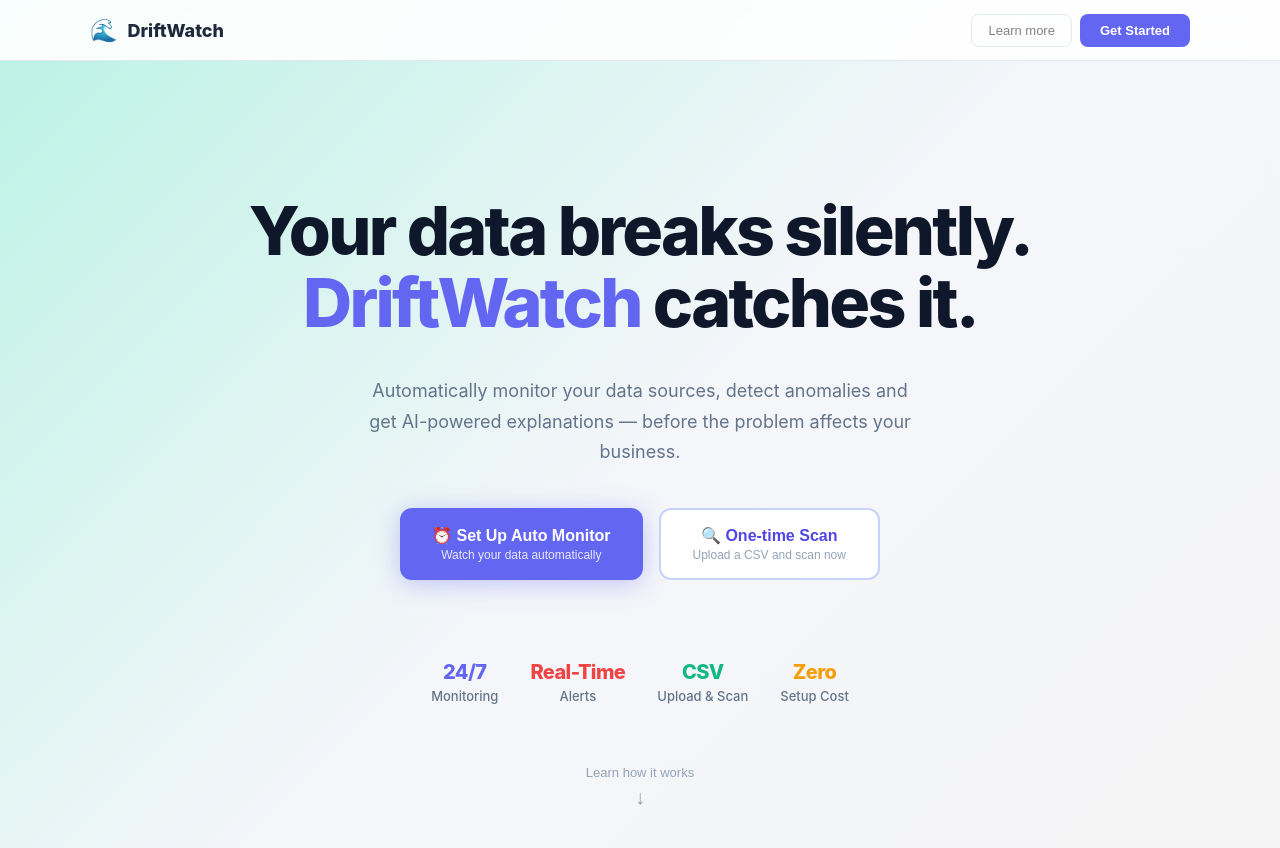
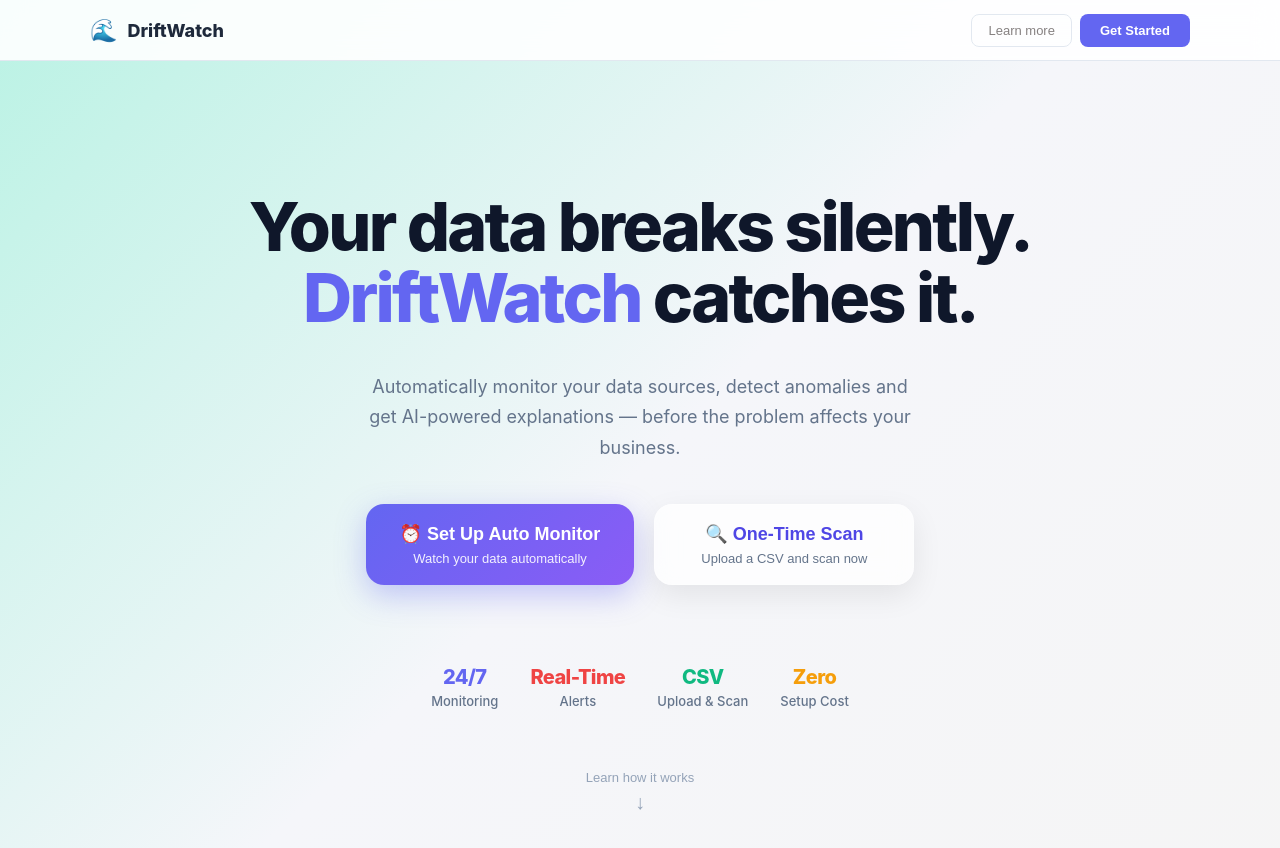
Before and after one commit to user1-prajwal/driftwatch, a React (Create React App) app in the folder frontend/: page / in a window 1280 px wide. Shown: the top 848 px of the page. Built offline with nearby package versions, Linux system fonts and the light colour scheme.

Commit message:
fix: ui buttom

```diff
--- a/frontend/src/App.js
+++ b/frontend/src/App.js
@@ -2,10 +2,6 @@
 import { useState, useRef } from "react";
 
 const API = "http://localhost:8000";
-
-const baseBtnHover = {
-  transition: "transform 0.2s ease",
-};
 
 //LANDING PAGE
 function LandingPage({ onStart }) {
@@ -143,61 +139,119 @@ function LandingPage({ onStart }) {
         <div
         style={{
           display: "flex",
-            gap: 16,
+          gap: 20,
           flexWrap: "wrap",
           justifyContent: "center",
           marginBottom: 60,
         }}
       >
+        {/* Auto Monitor */}
         <button
           onClick={() => onStart("monitors")}
           style={{
-              padding: "16px 32px",
-              background: "#6366f1",
+            padding: "18px 34px",
+            border: "none",
+            borderRadius: 18,
+            cursor: "pointer",
+            background:
+              "linear-gradient(135deg, #6366f1 0%, #8b5cf6 100%)",
             color: "#fff",
-              border: "none",
-              borderRadius: 12,
-              fontSize: 16,
+            minWidth: 260,
+            transition: "all 0.25s ease",
+            boxShadow:
+              "0 10px 30px rgba(99,102,241,0.35)",
+            position: "relative",
+            overflow: "hidden",
+          }}
+          onMouseEnter={(e) => {
+            e.currentTarget.style.transform =
+              "translateY(-4px) scale(1.02)";
+            e.currentTarget.style.boxShadow =
+              "0 16px 40px rgba(99,102,241,0.45)";
+          }}
+          onMouseLeave={(e) => {
+            e.currentTarget.style.transform =
+              "translateY(0) scale(1)";
+            e.currentTarget.style.boxShadow =
+              "0 10px 30px rgba(99,102,241,0.35)";
+          }}
+        >
+          <div
+            style={{
+              fontSize: 18,
               fontWeight: 700,
-              cursor: "pointer",
-              boxShadow: "0 4px 24px rgba(99,102,241,0.35)",
-              ...baseBtnHover,
+              display: "flex",
+              alignItems: "center",
+              justifyContent: "center",
+              gap: 8,
             }}
-            onMouseEnter={(e) =>
-              (e.currentTarget.style.transform = "translateY(-2px)")
-            }
-            onMouseLeave={(e) =>
-              (e.currentTarget.style.transform = "translateY(0)")
-            }
           >
             ⏰ Set Up Auto Monitor
-            <div style={{ fontSize: 12, fontWeight: 400, opacity: 0.85, marginTop: 3 }}>
+          </div>
+
+          <div
+            style={{
+              marginTop: 6,
+              fontSize: 13,
+              opacity: 0.9,
+              fontWeight: 400,
+            }}
+          >
             Watch your data automatically
           </div>
         </button>
 
+        {/* One-Time Scan */}
         <button
           onClick={() => onStart("scan")}
           style={{
-              padding: "16px 32px",
-              background: "#fff",
+            padding: "18px 34px",
+            borderRadius: 18,
+            cursor: "pointer",
+            minWidth: 260,
+            border: "1px solid rgba(255,255,255,0.3)",
+            background: "rgba(255,255,255,0.75)",
+            backdropFilter: "blur(12px)",
+            WebkitBackdropFilter: "blur(12px)",
             color: "#4f46e5",
-              border: "2px solid #c7d2fe",
-              borderRadius: 12,
-              fontSize: 16,
+            transition: "all 0.25s ease",
+            boxShadow:
+              "0 10px 30px rgba(0,0,0,0.08)",
+          }}
+          onMouseEnter={(e) => {
+            e.currentTarget.style.transform =
+              "translateY(-4px) scale(1.02)";
+            e.currentTarget.style.boxShadow =
+              "0 16px 40px rgba(0,0,0,0.12)";
+          }}
+          onMouseLeave={(e) => {
+            e.currentTarget.style.transform =
+              "translateY(0) scale(1)";
+            e.currentTarget.style.boxShadow =
+              "0 10px 30px rgba(0,0,0,0.08)";
+          }}
+        >
+          <div
+            style={{
+              fontSize: 18,
               fontWeight: 700,
-              cursor: "pointer",
-              ...baseBtnHover,
+              display: "flex",
+              alignItems: "center",
+              justifyContent: "center",
+              gap: 8,
             }}
-            onMouseEnter={(e) =>
-              (e.currentTarget.style.transform = "translateY(-2px)")
-            }
-            onMouseLeave={(e) =>
-              (e.currentTarget.style.transform = "translateY(0)")
-            }
           >
-            🔍 One-time Scan
-            <div style={{ fontSize: 12, fontWeight: 400, color: "#94a3b8", marginTop: 3 }}>
+            🔍 One-Time Scan
+          </div>
+
+          <div
+            style={{
+              marginTop: 6,
+              fontSize: 13,
+              color: "#64748b",
+              fontWeight: 400,
+            }}
+          >
             Upload a CSV and scan now
           </div>
         </button>
```
Lines whose indentation alone changed are shown as unchanged.
